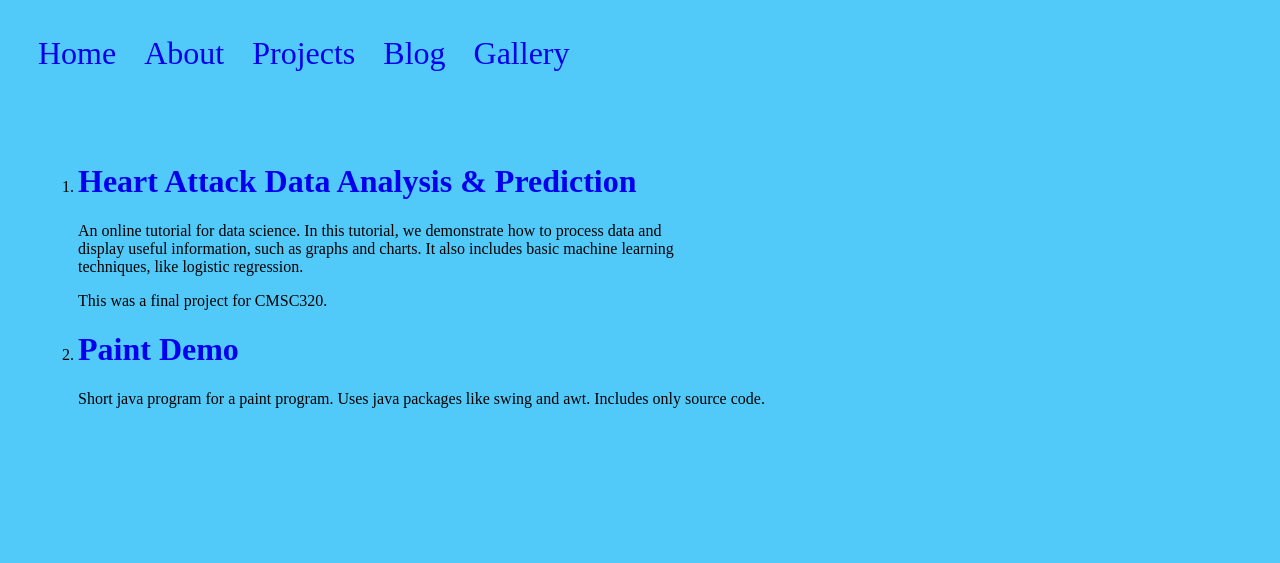
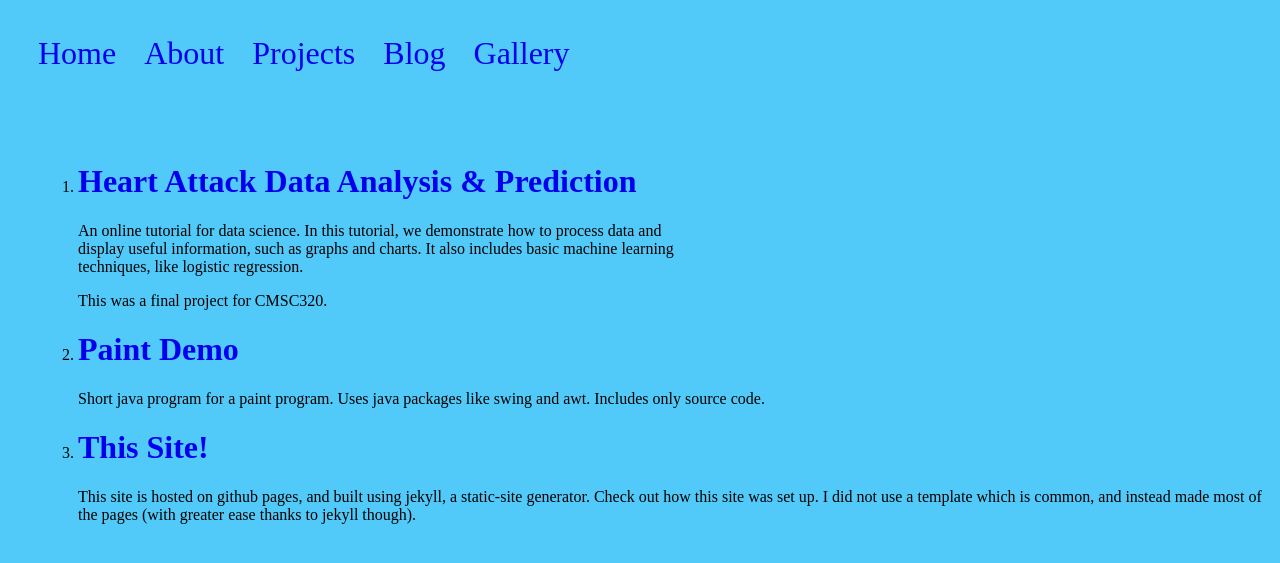
Before and after one commit to Andylovesmangos/andylovesmangos.github.io, a Jekyll site: the page built from projects.md, in a window 1280 px wide. Shown: the top 563 px of the page. Built offline with Jekyll 4.4.1, drawn with Linux system fonts in a browser that asks for light colours.

Commit message:
project site

```diff
--- a/index.html
+++ b/index.html
@@ -23,6 +23,8 @@ title: Home
     skills and apply them in order to learn and grow even more. Thanks for reading, and feel free to check around my site!
 </t>
 </div>
+
+
 <div>
 <br><br><br>
 
--- a/projects.md
+++ b/projects.md
@@ -12,4 +12,7 @@ This was a final project for CMSC320.
 
 <li> <h1> <a href="https://github.com/Andylovesmangos/PaintDemo"> Paint Demo </a> </h1> </li>
 Short java program for a paint program. Uses java packages like swing and awt. Includes only source code.
+
+<li> <h1> <a href="https://github.com/Andylovesmangos/andylovesmangos.github.io"> This Site! </a> </h1> </li>
+This site is hosted on github pages, and built using jekyll, a static-site generator. Check out how this site was set up. I did not use a template which is common, and instead made most of the pages (with greater ease thanks to jekyll though).
 </ol>
```
